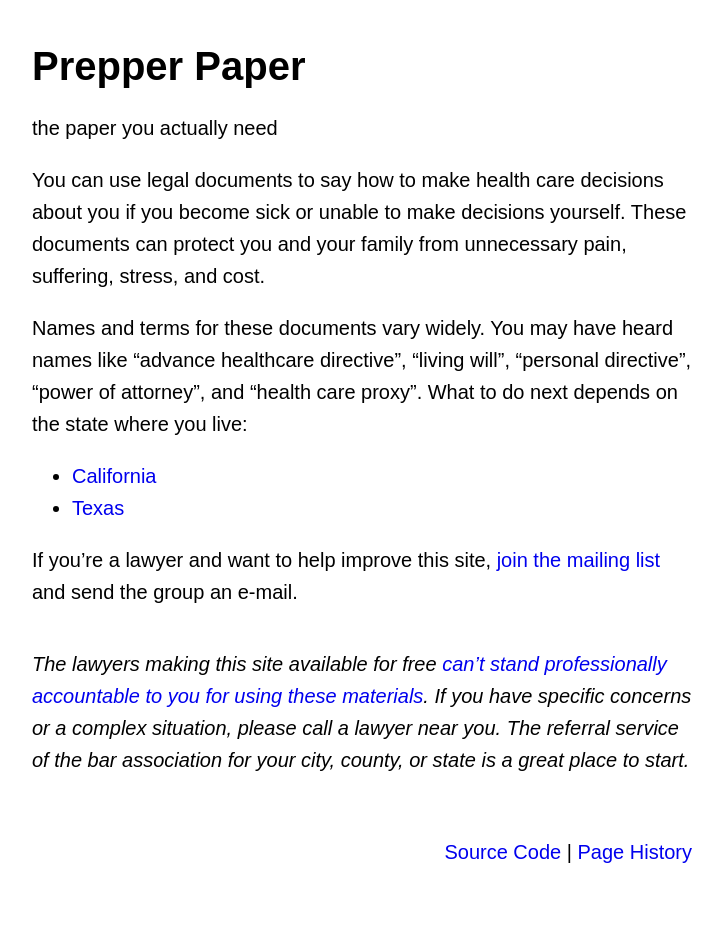
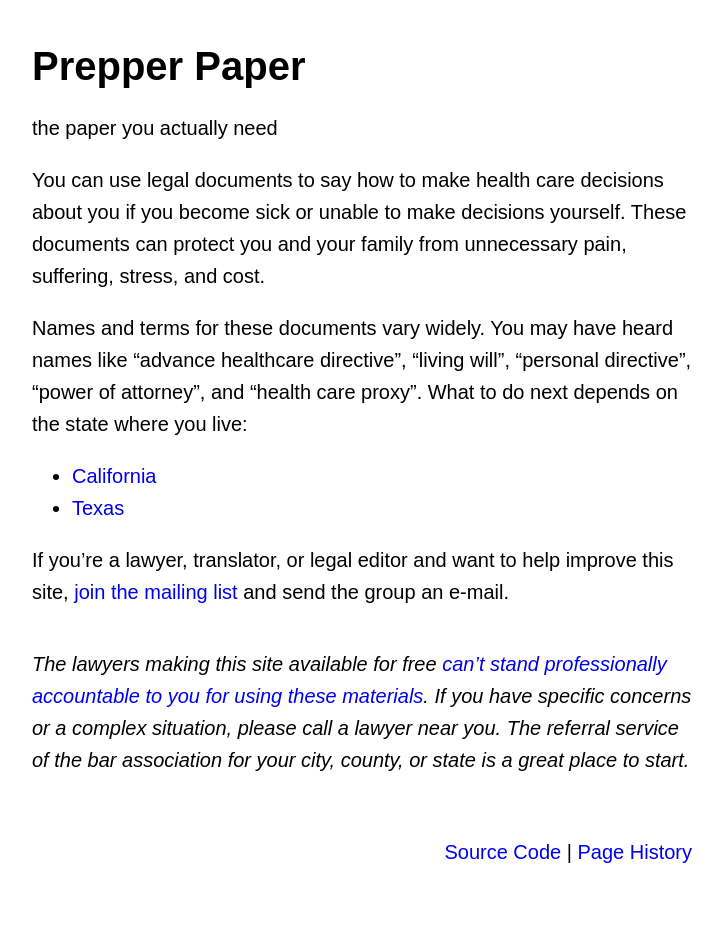
Before and after one commit to kemitchell/prepperpaper.com, a Jekyll site: the page built from index.md, in a window 1280 px wide. Shown: the whole page, without its empty margins (278-1001 px from the left). Built offline with Jekyll 4.4.1, drawn with Linux system fonts in a browser that asks for light colours; our own code applies the rules of GitHub Pages for plain Markdown files.

Commit message:
Invite translators and editors to mailing list

```diff
--- a/index.md
+++ b/index.md
@@ -8,4 +8,4 @@
 {% endfor %}
 </ul>
 
-If you're a lawyer and want to help improve this site, [join the mailing list](https://lists.kemitchell.com/postorius/lists/prepperpaper.lists.kemitchell.com/) and send the group an e-mail.
+If you're a lawyer, translator, or legal editor and want to help improve this site, [join the mailing list](https://lists.kemitchell.com/postorius/lists/prepperpaper.lists.kemitchell.com/) and send the group an e-mail.
```
